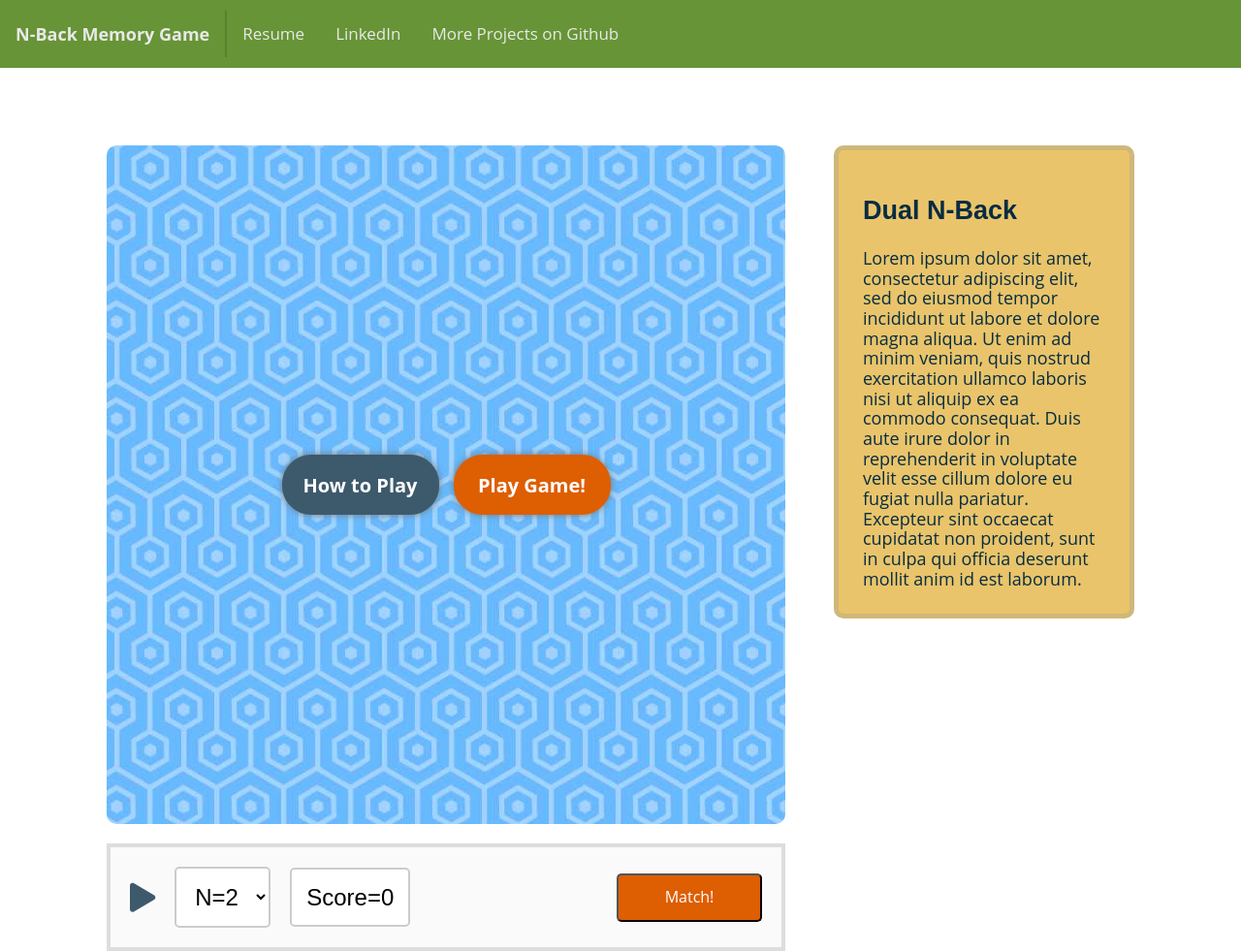
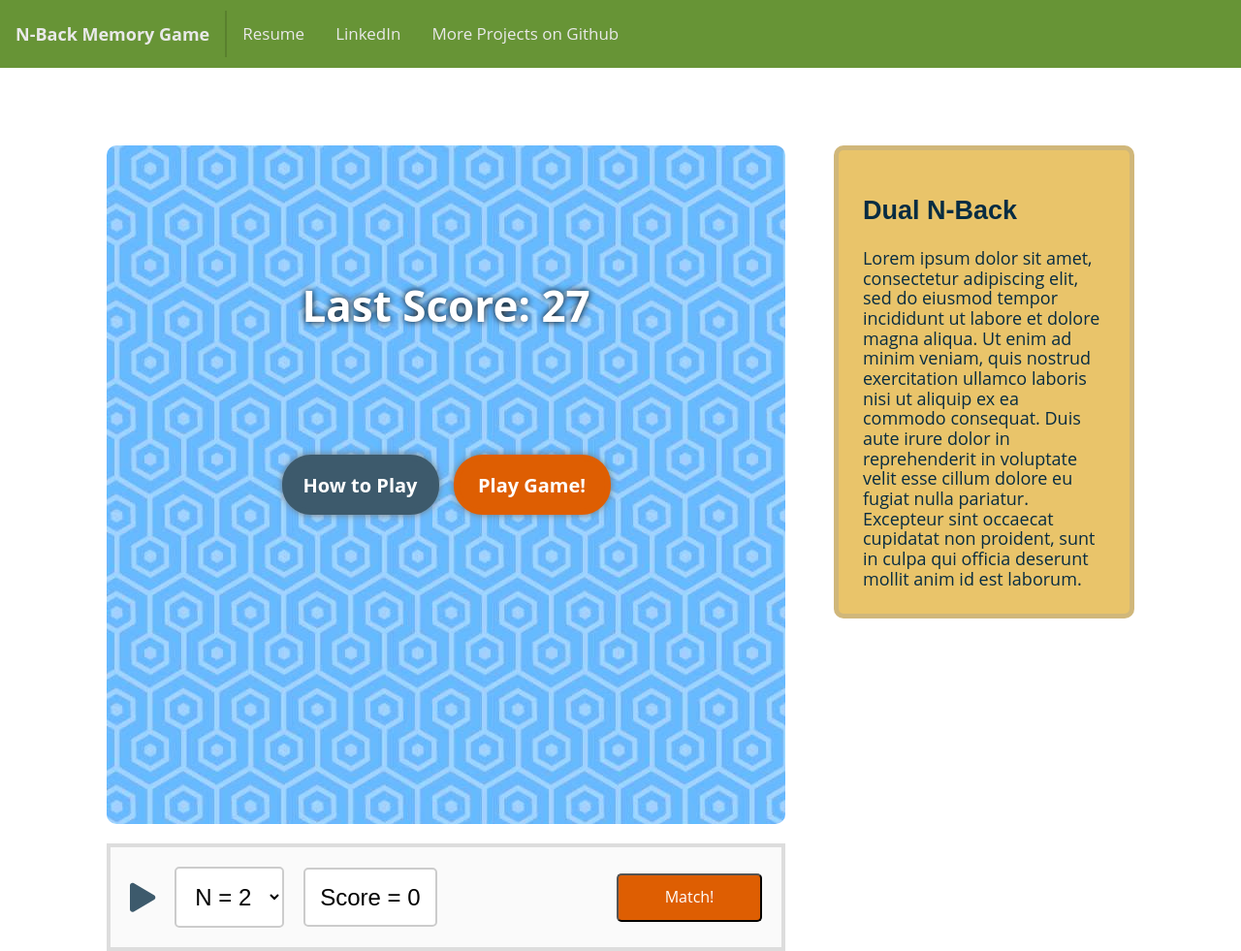
Before and after one commit to alisa1649/Nback-Memory-Game, a website with bundled scripts: page index.html in a window 1280 px wide. Shown: the whole page at 97% size. Built offline with nearby package versions, Linux system fonts and the light colour scheme; files whose address does not match are found by name; a web font is replaced by a local one.

Commit message:
Add score display on game end

```diff
--- a/index.html
+++ b/index.html
@@ -35,6 +35,9 @@
             <div class="game-container">
                 <div class="grid-container">
                     <div class="grid-canvas">
+                        <div class="grid-canvas-score">
+                            Last Score: 27
+                        </div>
                         <div class="intro-button how-to-play-button">
                             <div class="play-text">How to Play</div>
                         </div>
@@ -60,18 +63,18 @@
                         <i id="play" class="control fa fa-play"></i>
                         <i id="stop" class="control fa fa-redo hidden"></i>
                         <select class="n-size-container heading">
-                            <option>N=1</option>
-                            <option selected>N=2</option>
-                            <option>N=3</option>
-                            <option>N=4</option>
-                            <option>N=5</option>
-                            <option>N=6</option>
-                            <option>N=7</option>
-                            <option>N=8</option>
-                            <option>N=9</option>
+                            <option>N = 1</option>
+                            <option selected>N = 2</option>
+                            <option>N = 3</option>
+                            <option>N = 4</option>
+                            <option>N = 5</option>
+                            <option>N = 6</option>
+                            <option>N = 7</option>
+                            <option>N = 8</option>
+                            <option>N = 9</option>
                         </select>
                         <div class="score-container heading">
-                            Score=<span class="score-container-number">0</span>
+                            Score = <span class="score-container-number">0</span>
                         </div>
                     </div>
                     <input type="button" class="game-button" id="match-button" value="Match!">
--- a/src/index.js
+++ b/src/index.js
@@ -3,10 +3,12 @@ require('file-loader?name=[name].[ext]!../index.html');
 const $ = document.querySelector.bind(document);
 const $$ = document.querySelectorAll.bind(document);
 
+const iterationsPerGame = 2;
+
 let score = 0;
 let history = [];
 let nBackLevel = parseInt($('.n-size-container').selectedOptions[0].value.split("=")[1]);
-
+let currentBlockIteration = 0;
 
 let nextBlockInterval;
 let nextBlockTimeout;
@@ -17,6 +19,12 @@ let nextCountdownTimeout;
 // =============================================
 
 function activateNextBlock() {
+  if (currentBlockIteration >= iterationsPerGame) {
+    stopGame();
+    return;
+  }
+  currentBlockIteration += 1;
+
   const gridIndex = Math.floor(Math.random() * 2);
   const previous = document.querySelector(".grid-cell.active")
   if (previous) {
@@ -138,6 +146,7 @@ const stopGame = () => {
   $(".grid-canvas").classList.remove("hidden");
   $(".countdown").classList.add("hidden");
   score = 0;
+  currentBlockIteration = 0;
   updateScore();
   window.clearInterval(nextBlockInterval);
   window.clearTimeout(nextBlockTimeout);
@@ -158,6 +167,7 @@ $("#stop").addEventListener("click", stopGame);
 
 function updateNBackLevel() {
   nBackLevel = parseInt($('.n-size-container').selectedOptions[0].value.split("=")[1]);
+  console.log(nBackLevel);
 }
 
 $(".n-size-container").addEventListener("change", updateNBackLevel);
--- a/src/styles/index.scss
+++ b/src/styles/index.scss
@@ -88,6 +88,14 @@ body, html {
   display: flex;
   justify-content: center;
   align-items: center;
+  .grid-canvas-score {
+    position: absolute;
+    top: 20%;
+    font-size: 44px;
+    color: white;
+    text-shadow: 0 0 7px black;
+    font-weight: bold;
+  }
 }
 .intro-button {
   display: flex;
```
